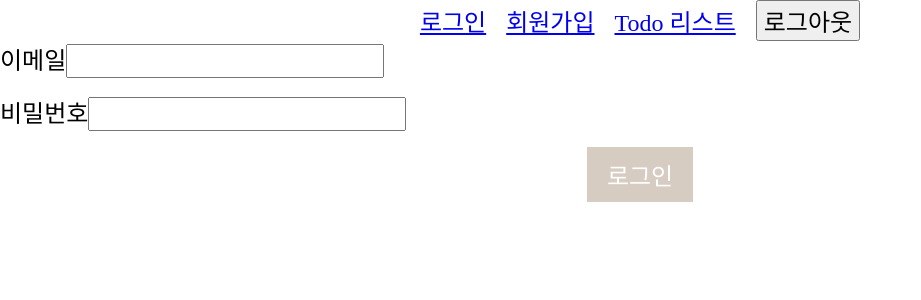
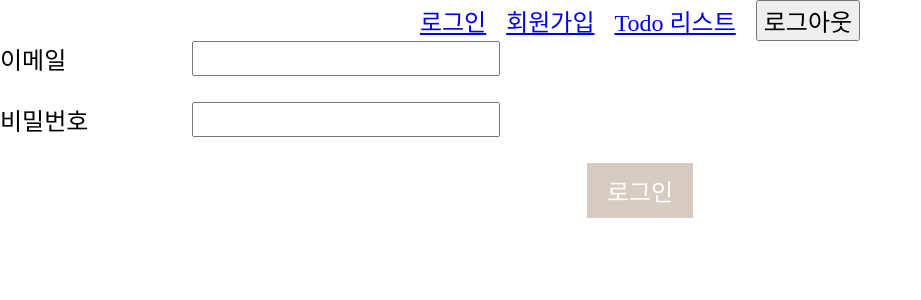
Before and after one commit to 1TBhard/wanted-pre-onboarding-challenge-fe-1, a React app: page / in a window 1280 px wide. Shown: the top 300 px of the page, without its empty margins (0-921 px from the left). Built offline with nearby package versions, Linux system fonts and the light colour scheme; the HTML template or start-up script is replaced by a standard one.

Commit message:
LabelInput 스타일 분리

```diff
--- a/src/components/common/LabelInput/LabelInput.style.ts
+++ b/src/components/common/LabelInput/LabelInput.style.ts
@@ -2,13 +2,26 @@ import styled from "styled-components";
 
 export const Frame = styled.div`
 	margin-bottom: 16px;
+	display: flex;
+	flex-direction: column;
+	gap: 10px;
+	width: 500px;
+`;
+
+export const Body = styled.div`
+	display: flex;
+	flex-direction: row;
+	justify-content: space-between;
 `;
 
 export const Label = styled.label``;
 
-export const Input = styled.input``;
+export const Input = styled.input`
+	width: 300px;
+`;
 
-export const ErrorDescription = styled.p`
+export const Error = styled.div`
+	position: relative;
 	color: red;
 	font-size: 20px;
 `;
--- a/src/components/common/LabelInput/index.tsx
+++ b/src/components/common/LabelInput/index.tsx
@@ -15,12 +15,12 @@ export const LabelInput = ({
 	error?: string;
 }) => {
 	return (
-		<Style.Frame className='label-wrapper mb-16'>
-			<Style.Label htmlFor={name}>{label}</Style.Label>
-			<Style.Input id={name} {...restInputProps} />
-			<Style.ErrorDescription className='input-error'>
-				{error}
-			</Style.ErrorDescription>
+		<Style.Frame>
+			<Style.Body>
+				<Style.Label htmlFor={name}>{label}</Style.Label>
+				<Style.Input id={name} {...restInputProps} />
+			</Style.Body>
+			<Style.Error>{error}</Style.Error>
 		</Style.Frame>
 	);
 };
```
